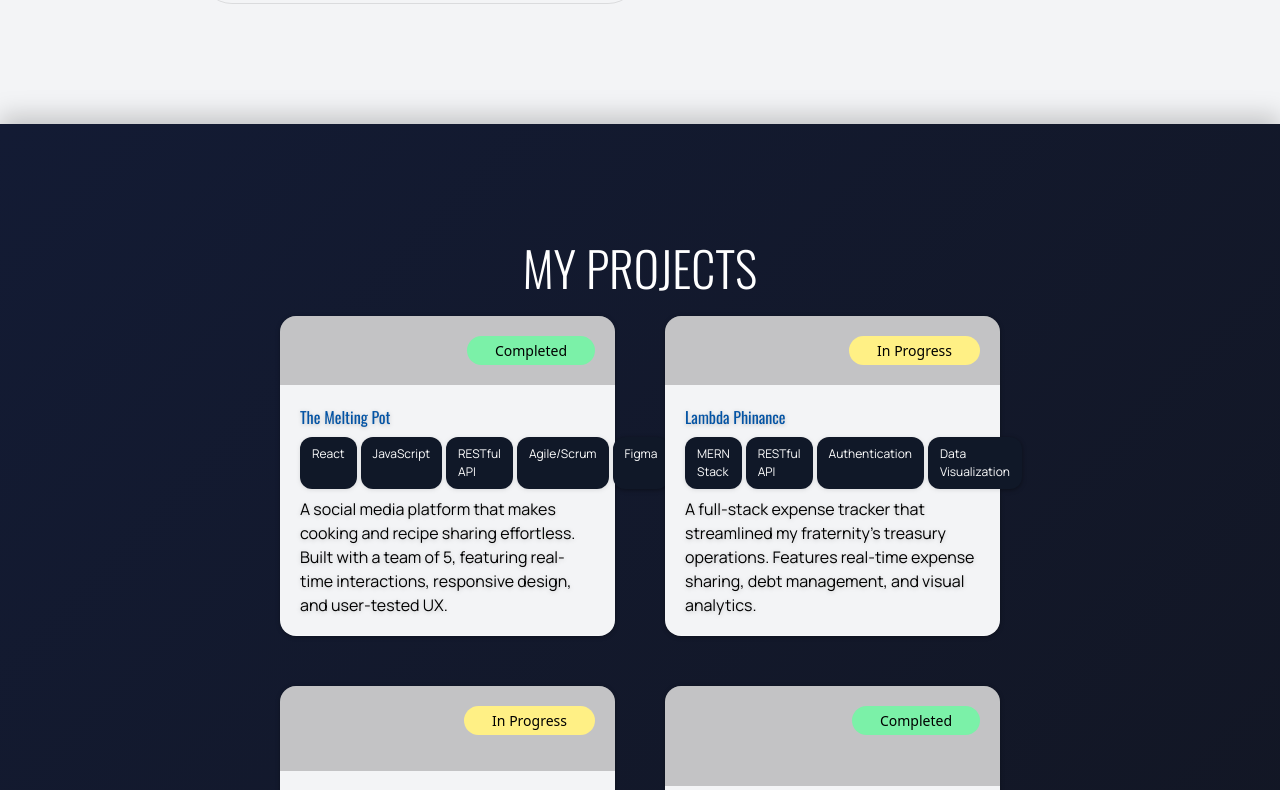
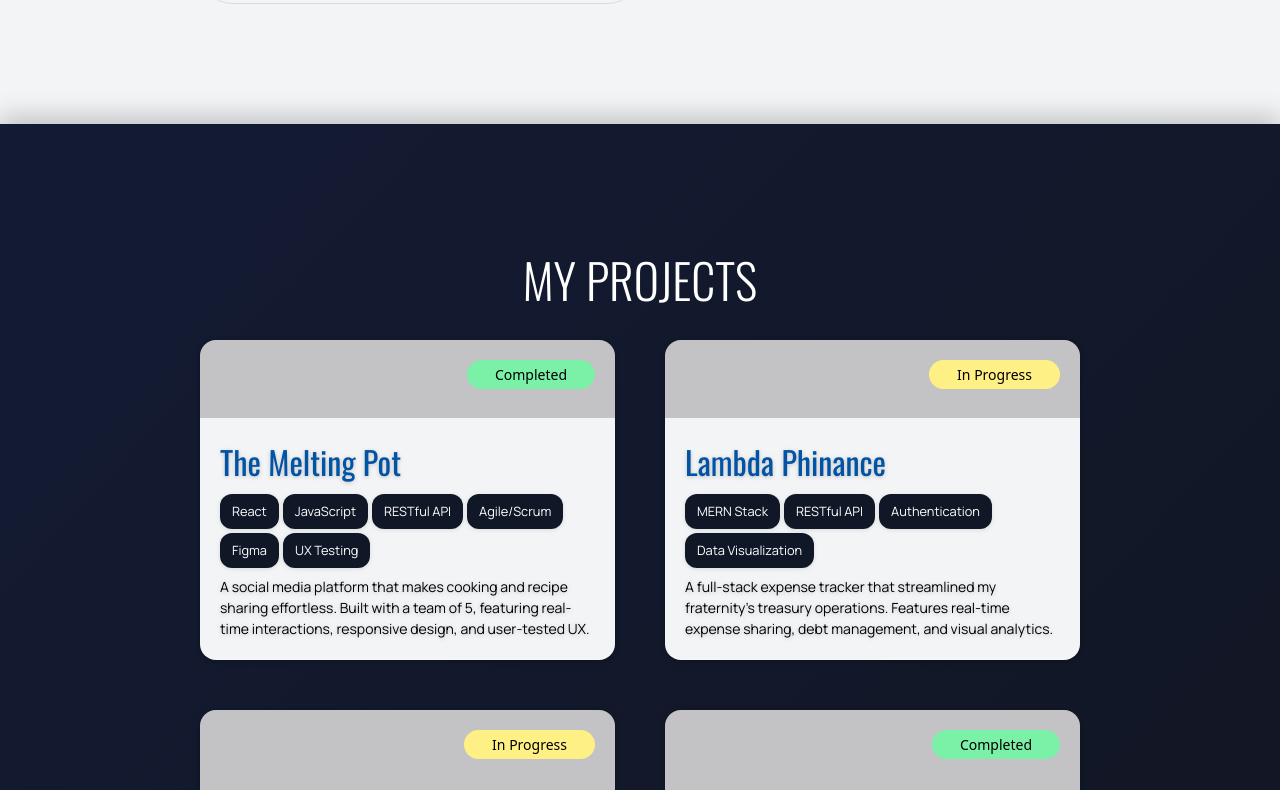
Before and after one commit to jhn816/jhn-web, a React (Vite) app: page / in a window 1280 px wide. Shown: the part 1490-2280 px from the top of the page. Built offline with nearby package versions, Linux system fonts and the light colour scheme.

Commit message:
My Projects and Experiences is fully mobile responsive. Test it out on your phone. Also navigation is also fully mobile responsive. Need to do popup boxes for projects still.

```diff
--- a/src/App.jsx
+++ b/src/App.jsx
@@ -175,18 +175,18 @@ function App() {
         <a href="#projects" className="text-base font-bold cursor-pointer hover-up">PROJECTS</a>
         <a href="#experience" className="text-base font-bold cursor-pointer hover-up">EXPERIENCE</a>
       </div> : <>
-      <div className={`oswald transition-all duration-300 ease-out h-20 ${isScrolled ? "left-0 right-0 px-[60px] drop-shadow-black/20 drop-shadow-xl text-white bg-[#182140]" : "left-5 right-5 px-10 mb-60 mt-[20px] rounded-3xl text-white bg-white/5"}  py-[45px] fixed z-101 flex flex-row items-center justify-center border-b border-white/30`}>
-        <a className="text-base font-bold mr-auto"> JHN-WEB UNDER CONSTRUCTION! </a>
+      <div className={`oswald transition-all duration-300 ease-out h-20 [@media(max-width:425px)]:text-[10px] ${isScrolled ? "left-0 right-0 [@media(max-width:425px)]:px-6 px-[60px] drop-shadow-black/20 drop-shadow-xl text-white bg-[#182140]" : "left-5 right-5 [@media(max-width:425px)]:px-5 px-10 mb-60 mt-[20px] rounded-3xl text-white bg-white/5"}  [@media(max-width:425px)]:py-[10px] [@media(max-width:425px)]:h-15 py-[45px] fixed z-101 flex flex-row items-center justify-center border-b border-white/30`}>
+        <a className="font-bold mr-auto"> JHN-WEB UNDER CONSTRUCTION! </a>
         {!hamOpen ?
-          <HiMenu onClick={() => setHamOpen(true)} className="transition hover:cursor-pointer hover:drop-shadow-[0px_0px_16px_#0353a4] hover:scale-[1.03] active:scale-[1]" size={40} /> :
-          <HiX onClick={() => setHamOpen(false)} className="transition hover:cursor-pointer hover:drop-shadow-[0px_0px_16px_#0353a4] hover:scale-[1.03] active:scale-[1]" size={40} />}
+          <HiMenu onClick={() => setHamOpen(true)} className="transition hover:cursor-pointer hover:drop-shadow-[0px_0px_16px_#0353a4] hover:scale-[1.03] active:scale-[1] [@media(max-width:425px)]:w-8 [@media(max-width:425px)]:h-8 w-10 h-10"/> :
+          <HiX onClick={() => setHamOpen(false)} className="transition hover:cursor-pointer hover:drop-shadow-[0px_0px_16px_#0353a4] hover:scale-[1.03] active:scale-[1] [@media(max-width:425px)]:w-8 [@media(max-width:425px)]:h-8 w-10 h-10"/>}
       </div>
-      <div className={`fixed top-0 transition-all duration-300 ease-out drop-shadow-black/30 drop-shadow-lg ${hamOpen ? "opacity-0 translate-y-[-20px]" : "opacity-100"} ${isScrolled? "bg-white text-black left-5 right-5 rounded-b-4xl mt-22" : "bg-white/5 text-white left-10 right-10 rounded-4xl mt-30"} oswald flex flex-col gap-4 py-5 items-center fixed z-100 border-b-1 border-white/30`}>
+      {hamOpen && <div className={`fixed top-0 transition-all duration-300 ease-out drop-shadow-black/30 drop-shadow-lg ${hamOpen ? "opacity-0 translate-y-[-20px]" : "opacity-100"} ${isScrolled? "bg-white text-black left-5 right-5 rounded-b-4xl mt-22" : "bg-white/5 text-white left-10 right-10 rounded-4xl mt-30"} oswald flex flex-col gap-4 py-5 items-center fixed z-100 border-b-1 border-white/30`}>
         <a href="#about" className="transition hover:cursor-pointer hover:scale-[1.03] active:scale-[1] text-2xl font-bold cursor-pointer hover-up">ABOUT ME</a>
         <a href="#skills" className="transition hover:cursor-pointer hover:scale-[1.03] active:scale-[1] text-2xl font-bold cursor-pointer hover-up">SKILLS</a>
         <a href="#projects" className="transition hover:cursor-pointer hover:scale-[1.03] active:scale-[1] text-2xl font-bold cursor-pointer hover-up">PROJECTS</a>
         <a href="#experience" className="transition hover:cursor-pointer hover:scale-[1.03] active:scale-[1] text-2xl font-bold cursor-pointer hover-up">EXPERIENCE</a>
-      </div>
+      </div>}
       </>
       }
 
@@ -233,18 +233,18 @@ function App() {
 
       {/* path art for intro */}
       <svg   className="absolute top-0 left-0 w-screen h-screen pointer-events-none drop-shadow-[0_-20px_6px_rgba(0,0,0,0.1)]" width="200" height="120">
-          <path id="curve"
-            className="fill-gray-100 stroke-gray-100 stroke-2"
-          />
-        </svg>
+        <path id="curve"
+          className="fill-gray-100 stroke-gray-100 stroke-2"
+        />
+      </svg>
 
       {/* introduction section*/}
       <div className="w-full gap-[20px] fade-in-section flex flex-row justify-between h-fit">
         <div className=" w-fit h-80 flex-col flex gap-3 h-fit">
           <div className="flex flex-col">
             <div className="flex flex-row gap-2 md:gap-3 mb-0 mt-0">
-              <a className="oswald text-[clamp(2.4rem,3.75vw,3.25rem)] weight-600 text-white"> Hi, my name is{" "}</a>
-              <a className="h-title text-[clamp(2.4rem,3.75vw,3.25rem)] text-[#0353a4] font-semibold text-shadow-[0px_1px_1px_rgba(255,255,255,0.4)] md:text-shadow-[0px_1px_1px_rgba(255,255,255,0.9)]"> Justin Nguyen </a>
+              <a className="oswald text-[clamp(1.25rem,6vw,5rem)] lg:text-[clamp(2.4rem,3.75vw,3.25rem)] weight-600 text-white"> Hi, my name is{" "}</a>
+              <a className="h-title text-[clamp(1.25rem,6vw,5rem)] lg:text-[clamp(2.4rem,3.75vw,3.25rem)] text-[#0353a4] font-semibold text-shadow-[0px_1px_1px_rgba(255,255,255,0.4)] md:text-shadow-[0px_1px_1px_rgba(255,255,255,0.9)]"> Justin Nguyen </a>
             </div>
             <a className="body text-[clamp(1.25rem,3.75vw,1.5rem)] text-white"> Buffalo, New York</a>
           </div>
@@ -325,24 +325,30 @@ function App() {
       </div>
     </div>
 
-    <div className="w-screen bg-gradient-to-br from-[#131b34] to-[#121520] pb-60 pt-30  px-70 flex flex-col gap-35 drop-shadow-[0_-8px_12px_rgba(0,0,0,0.2)]">
+    <div className="w-screen bg-gradient-to-br from-[#131b34] to-[#121520] pb-60 pt-30 flex flex-col gap-35 drop-shadow-[0_-8px_12px_rgba(0,0,0,0.2)]
+       px-10
+      md:px-20
+      lg:px-30
+      xl:px-50
+      2xl:px-70
+      ">
       {/* my projects section */}
       <div className="fade-in-section delay-400 flex flex-col justify-center-safe items-center gap-6">
-        <p id="projects" className="header text-5xl font-semibold text-white"> MY PROJECTS </p>
-        <div className="w-[calc(100%)] flex flex-row flex-wrap gap-[50px]">
+        <p id="projects" className="header text-[clamp(2.25rem,3.75vw,3.25rem)] font-semibold text-white"> MY PROJECTS </p>
+        <div className="w-[calc(100%)] flex flex-col items-center xl:flex-row xl:flex-wrap gap-[50px]">
           {projects.map((project, index) => (
-             <div onClick={()=> setProjectView(index + 1)} key={index + 1} className="rounded-2xl border-b-1 border-white/30 bg-gray-100 w-[calc(50%-25px)] h-80 flex flex-col items-start  drop-shadow-black/30 drop-shadow-sm hover-press">
+             <div onClick={()=> setProjectView(index + 1)} key={index + 1} className="rounded-2xl border-b-1 border-white/30 bg-gray-100 w-full md:w-3/4 xl:w-[calc(50%-25px)] h-80 flex flex-col items-start  drop-shadow-black/30 drop-shadow-sm hover-press">
               <div className="rounded-t-2xl h-5/16 w-full bg-black/20">
                 <p className={`px-7 py-1 rounded-3xl ${project.status === "Completed" ? 'bg-green-300' : 'bg-yellow-200'} text-[14px] w-fit flex items-center ml-auto m-5 text-black`}> {project.status} </p>
               </div>
               <div className="flex flex-col p-5 gap-2 w-full">
-                <a className="h-body text-[#0353a4] drop-shadow-sm drop-shadow-black/20"> {project.name} </a>
-                <div className="flex flex-row gap-1">
+                <a className="h-body text-[clamp(1.5rem,3.75vw,2rem)] text-[#0353a4] drop-shadow-sm drop-shadow-black/20"> {project.name} </a>
+                <div className="flex flex-row flex-wrap gap-1">
                   {project.tags.map((tag, index) => (
-                    <p key={index} className="body bg-gray-900 w-fit px-3 py-2 rounded-xl text-[12px] text-white drop-shadow-sm drop-shadow-black/10"> {tag} </p>
+                    <p key={index} className="body bg-gray-900 w-fit px-2 py-1 md:px-3 md:py-2 rounded-xl text-[clamp(.5rem,3vw,.8rem)] md:text-[clamp(.5rem,3vw,.8rem)] text-white drop-shadow-sm drop-shadow-black/10"> {tag} </p>
                   ))}
                 </div>
-                <a className="body text-black text-[16px] drop-shadow-sm drop-shadow-black/20"> {project.description} </a>
+                <a className="body text-black text-[clamp(.7rem,3vw,.8rem)] md:text-[clamp(4px,6vw,14px)] drop-shadow-sm drop-shadow-black/20"> {project.description} </a>
               </div>
             </div>
           ))}
@@ -350,11 +356,11 @@ function App() {
       </div>
 
       {/* my experience section */}
-      <div className="flex flex-col justify-center-safe items-center gap-6">
-        <p id="experience" className="header text-white"> EXPERIENCES</p>
+      <div className="flex flex-col justify-center-safe items-center gap-3 [@media(min-width:510px)]:gap-6">
+        <p id="experience" className="header text-white">EXPERIENCES</p>
           <div className="flex flex-row gap-2">
             {experiences.map((experience, index) => (
-              <p key={index} className="bg-[#0353a4] w-auto px-10 py-2 rounded-2xl text-[14px] text-white hover-press drop-shadow-black/20 drop-shadow-sm"> {experience} </p>
+              <p key={index} className="bg-[#0353a4] w-[80px] flex justify-center [@media(min-width:510px)]:px-15 px-6 py-1 text-[10px] [@media(min-width:510px)]:py-2 rounded-2xl [@media(min-width:510px)]:text-[14px] text-white hover-press drop-shadow-black/20 drop-shadow-sm"> {experience} </p>
             ))}
         </div>
       </div>
```
